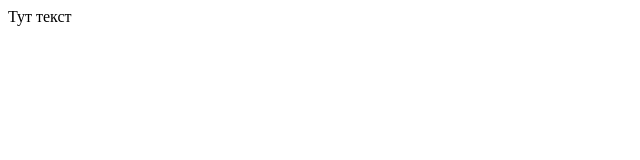
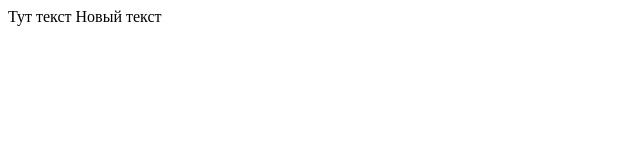
Before and after one commit to Vladislav306907/test, a plain HTML site: page index.html in a window 1280 px wide. Shown: the whole page, without its empty margins (0-640 px from the left). Drawn offline with Linux system fonts and the light colour scheme.

Commit message:
Индекс подправил
Продолжаем тесты

```diff
--- a/index.html
+++ b/index.html
@@ -6,5 +6,6 @@
 </head>
 <body>
 	Тут текст
+	<span>Новый текст</span>
 </body>
 </html>
```
